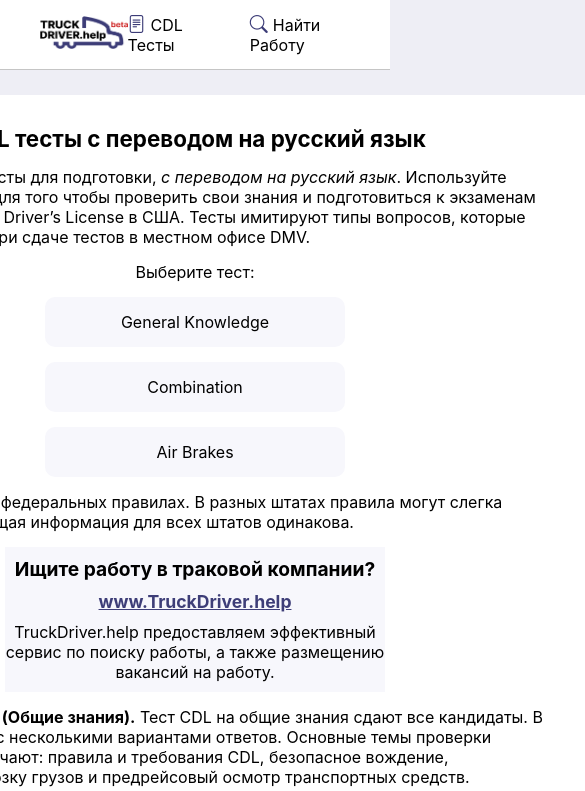
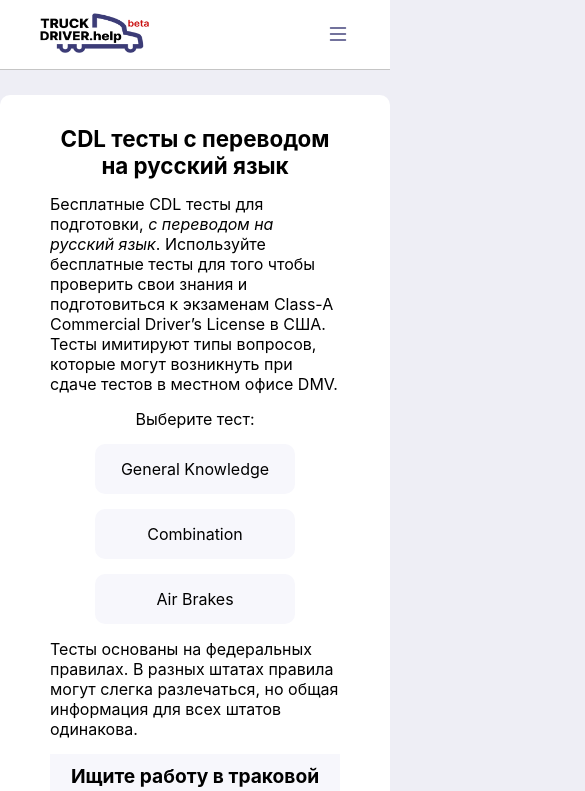
Before and after one commit to dandavisjs/TDL-Academy, a Next.js app: page / in a window 390 px wide. Shown: the top 791 px of the page, 585 px wide, since content can reach past the window. Built offline with nearby package versions, Linux system fonts and the light colour scheme.

Commit message:
Responsive version configured

```diff
--- /dev/null
+++ b/components/layout/navItems.js
@@ -0,0 +1,18 @@
+
+import Link from 'next/link'
+
+
+export default function NavItems() {
+
+    return (
+        <>
+            <Link href="/" passHref={true}>
+                <li className="pointer"><a><i className="bi bi-file-text"></i>CDL Тесты</a></li>
+            </Link>
+            <Link href="https://www.truckdriver.help" passHref={true}>
+                <li className="pointer"><a><i className="bi bi-search"></i>Найти Работу</a></li>
+            </Link>
+        </>
+
+    )
+}
--- a/components/layout/navbar.js
+++ b/components/layout/navbar.js
@@ -1,9 +1,13 @@
 
+import { useState } from 'react'
 import styles from './navbar.module.css'
 import Link from 'next/link'
 import Image from 'next/image'
+import NavItems from './navItems'
 
 export default function Navbar() {
+    const [mobile, setMobile] = useState(false)
+
     return (
         <nav className={styles.navbar}>
             <Link href="/" passHref>
@@ -12,13 +16,15 @@ export default function Navbar() {
                 </a>
             </Link>
             <ul>
-                <Link href="/" passHref={true}>
-                    <li className="pointer"><a><i className="bi bi-file-text"></i>CDL Тесты</a></li>
-                </Link>
-                <Link href="https://www.truckdriver.help" passHref={true}>
-                    <li className="pointer"><a><i className="bi bi-search"></i>Найти Работу</a></li>
-                </Link>
+                <NavItems />
             </ul>
+            <i onClick={() => setMobile(!mobile)} className="bi bi-list bu-m-menu"></i>
+            {mobile && <div className="mobile-nav">
+                <ul>
+                    <NavItems />
+                </ul>
+            </div>
+            }
         </nav >
     )
 }
--- a/components/layout/navbar.module.css
+++ b/components/layout/navbar.module.css
@@ -17,5 +17,8 @@
     gap: 40px;
 }
 
-.navbar > ul {
+@media screen and (max-width: 768px) {
+    .navbar > ul {
+        display: none;
+    }
 }
--- a/components/quiz/quiz.module.css
+++ b/components/quiz/quiz.module.css
@@ -1,5 +1,5 @@
 .main {
-    width: 600px;
+    max-width: 600px;
     display: flex;
     flex-direction: column;
     gap: 25px;
@@ -49,3 +49,19 @@
     flex-direction: column;
     gap: 30px
 }
+
+@media screen and (max-width: 768px) {
+    .head {
+        display: flex;
+        flex-direction: column-reverse;
+        align-items: center;
+        gap: 10px;
+        justify-content: space-between;
+    }
+
+    .lang {
+        display: flex;
+        flex-direction: column;
+        gap: 20px;
+    }
+}
--- a/pages/index.js
+++ b/pages/index.js
@@ -6,7 +6,7 @@ export default function Home() {
   return (
     <div className={styles.container}>
       <Head>
-        <title>Тесты CDL с переводом на русский - academy.truckdriver.help</title>
+        <title>CDL тесты с переводом на русский язык - academy.truckdriver.help</title>
         <meta name="description" content="Тесты CDL с переводом на русский." />
         <link rel="icon" href="/favicon.ico" />
       </Head>
--- a/pages/index.module.css
+++ b/pages/index.module.css
@@ -1,5 +1,5 @@
 .main {
-    width: 800px;
+    max-width: 800px;
     background-color: white;
     border-radius: 10px;
     padding: 30px 50px;
@@ -15,9 +15,9 @@
 
 .work {
     background-color: #F7F7FC;
-    width: 380px;
+    max-width: 380px;
     text-align: center;
-    padding: 10px 0;
+    padding: 10px 10px;
     display: flex;
     flex-direction: column;
     gap: 10px;
@@ -41,6 +41,7 @@
     background-color: #F7F7FC;
     border-radius: 10px;
     padding: 15px;
-    width: 300px;
+    max-width: 300px;
+    min-width: 200px;
     text-align: center;
 }
--- a/styles/globals.css
+++ b/styles/globals.css
@@ -89,6 +89,40 @@ button {
   height: 40px;
 }
 
+.bu-m-menu {
+  display: none;
+  z-index: 100;
+  user-select:none;
+  cursor:pointer;
+}
+
+.mobile-nav {
+  position: absolute;
+  left: 0px;
+  top:50px;
+  min-height: 50px;
+  width: 100%;
+  z-index: 99;
+  background-color: white;
+  border-bottom: 1px solid #C5C5C5;
+  margin:0;
+  display:none;
+}
+
+.mobile-nav > ul {
+  display: flex;
+  flex-direction: column;
+  gap: 10px;
+  margin: 0px;
+}
+
+.mobile-nav > ul > li {
+  display: flex;
+  justify-content: flex-end;
+  margin-right: 40px;
+}
+
+
 .select {
   background-color: rgb(7, 207, 0);
   color: white;
@@ -127,3 +161,15 @@ button {
 .pointer {
   cursor: pointer;
 }
+
+@media screen and (max-width: 768px) {
+  .mobile-nav {
+    display:block;
+    padding: 20px 0px;
+  }
+
+  .bu-m-menu {
+    display: block;
+    font-size: 24px;
+  }
+}
```
